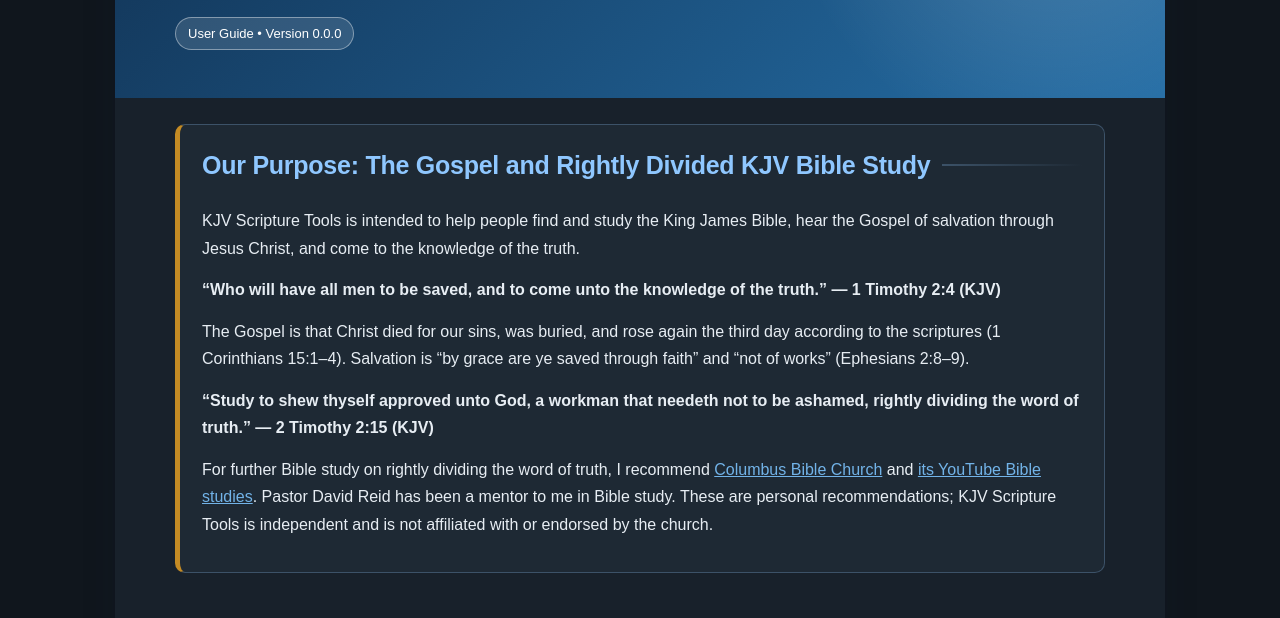
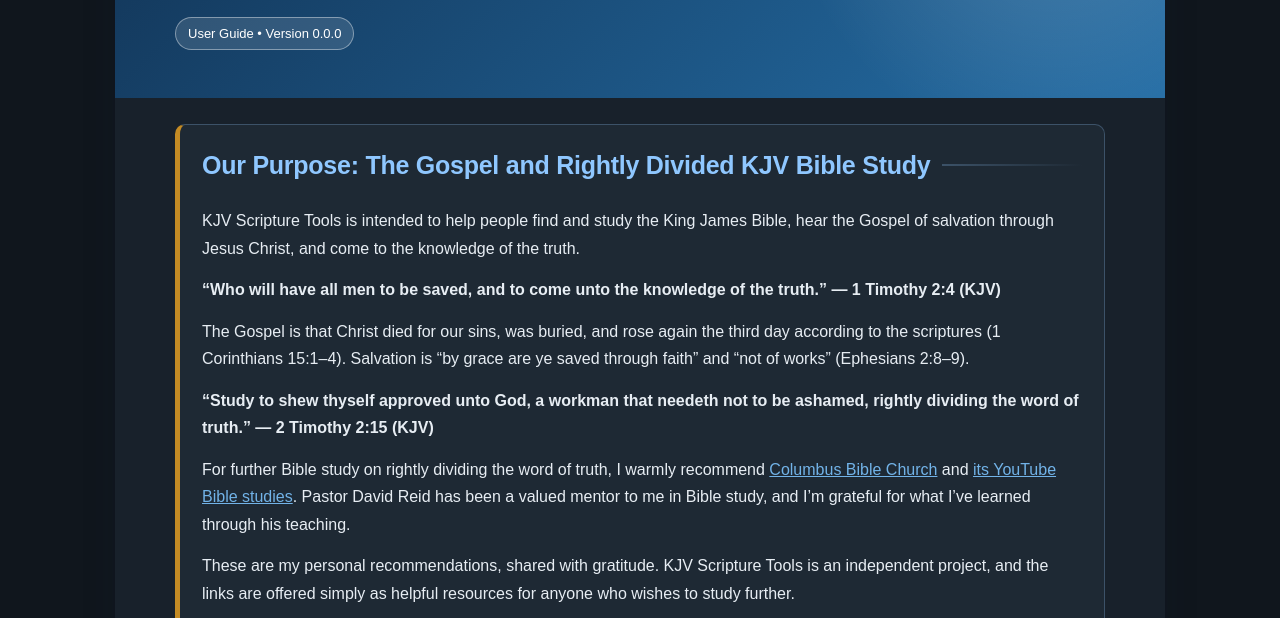
Before and after one commit to arunamalrajmca/blb-suite, a browser extension: page extension/Tutorial.html in a window 1280 px wide. Shown: the part 143-761 px from the top of the page. Drawn offline with Linux system fonts and the light colour scheme.

Commit message:
Warmly clarify personal CBC recommendations in tutorial

```diff
--- a/extension/Tutorial.html
+++ b/extension/Tutorial.html
@@ -56,7 +56,8 @@ footer{padding:14px 34px;font-size:9pt}
 <p><strong>“Who will have all men to be saved, and to come unto the knowledge of the truth.” — 1 Timothy 2:4 (KJV)</strong></p>
 <p>The Gospel is that Christ died for our sins, was buried, and rose again the third day according to the scriptures (1 Corinthians 15:1–4). Salvation is “by grace are ye saved through faith” and “not of works” (Ephesians 2:8–9).</p>
 <p><strong>“Study to shew thyself approved unto God, a workman that needeth not to be ashamed, rightly dividing the word of truth.” — 2 Timothy 2:15 (KJV)</strong></p>
-<p>For further Bible study on rightly dividing the word of truth, I recommend <a href="https://columbusbiblechurch.org/" target="_blank" rel="noreferrer">Columbus Bible Church</a> and <a href="https://www.youtube.com/@ColumbusBibleChurch" target="_blank" rel="noreferrer">its YouTube Bible studies</a>. Pastor David Reid has been a mentor to me in Bible study. These are personal recommendations; KJV Scripture Tools is independent and is not affiliated with or endorsed by the church.</p>
+<p>For further Bible study on rightly dividing the word of truth, I warmly recommend <a href="https://columbusbiblechurch.org/" target="_blank" rel="noreferrer">Columbus Bible Church</a> and <a href="https://www.youtube.com/@ColumbusBibleChurch" target="_blank" rel="noreferrer">its YouTube Bible studies</a>. Pastor David Reid has been a valued mentor to me in Bible study, and I’m grateful for what I’ve learned through his teaching.</p>
+<p>These are my personal recommendations, shared with gratitude. KJV Scripture Tools is an independent project, and the links are offered simply as helpful resources for anyone who wishes to study further.</p>
 </section>
 <h2 id="contents">Contents</h2>
 <div class="toc">
```
